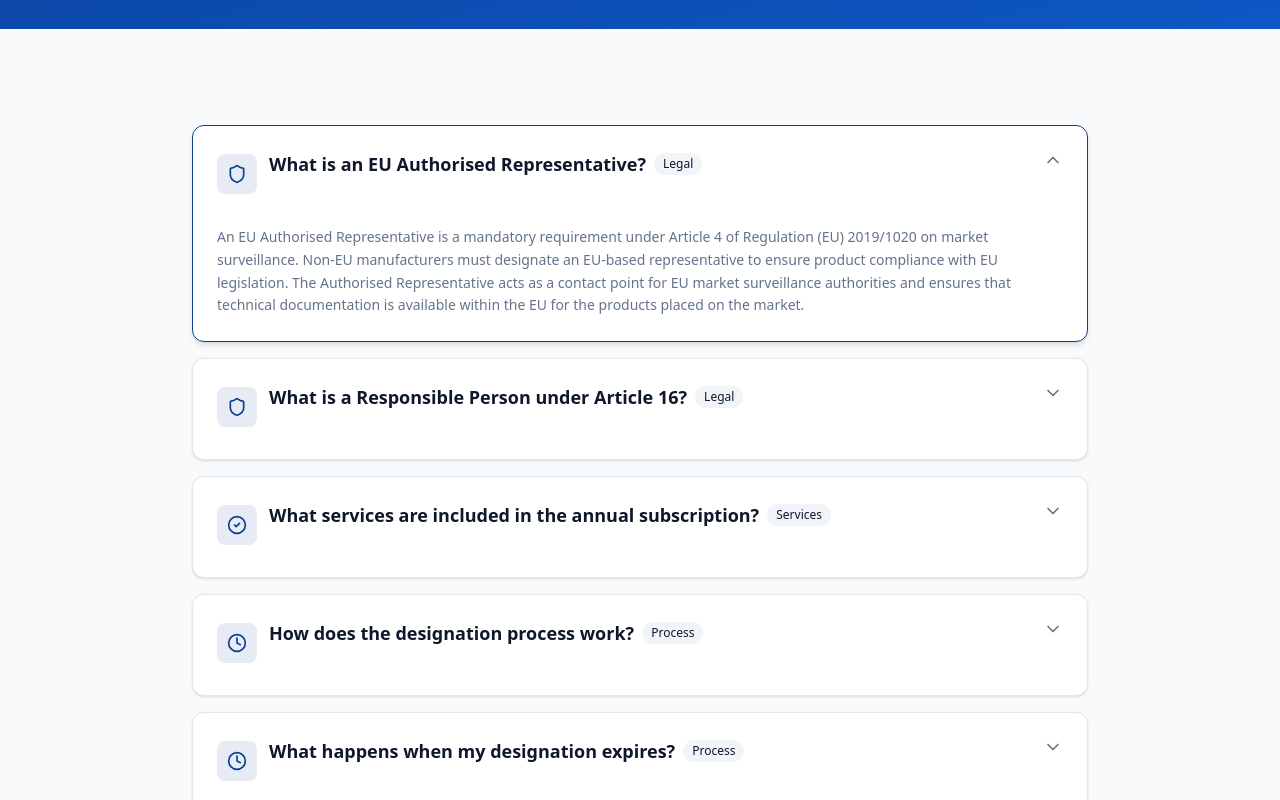
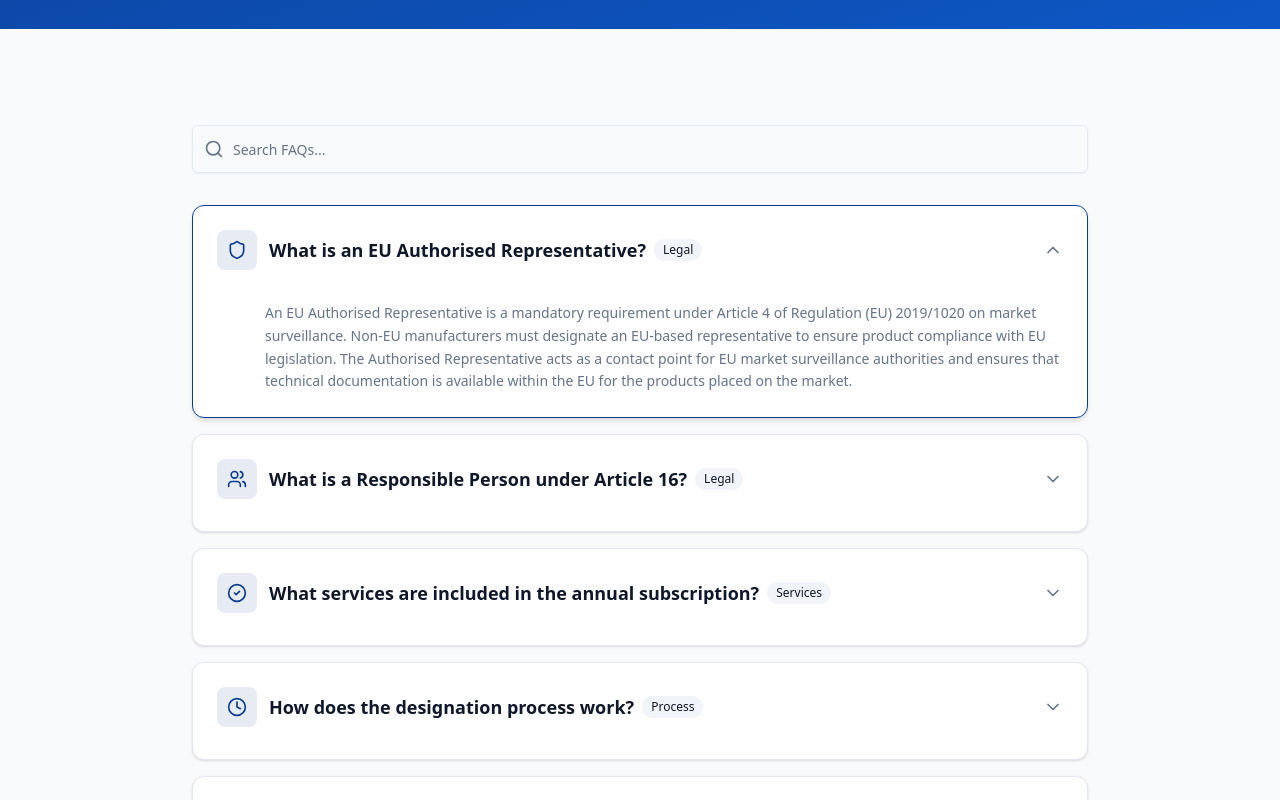
Before and after one commit to agilexplus-rv/euroconform, a Next.js app: page /faq in a window 1280 px wide. Shown: the part 400-1200 px from the top of the page. Built offline with nearby package versions, Linux system fonts and the light colour scheme.

Commit message:
FAQ improvements: unique icons per item, search function, better vertical alignment

```diff
--- a/app/faq/page.tsx
+++ b/app/faq/page.tsx
@@ -5,6 +5,7 @@ import Link from "next/link";
 import { Card, CardContent, CardHeader, CardTitle } from "@/components/ui/card";
 import { Button } from "@/components/ui/button";
 import { Badge } from "@/components/ui/badge";
+import { Input } from "@/components/ui/input";
 import {
   ChevronDown,
   HelpCircle,
@@ -15,7 +16,13 @@ import {
   Scale,
   ArrowUpDown,
   FileText,
-  Mail
+  Mail,
+  Search,
+  Users,
+  CreditCard,
+  RefreshCw,
+  Eye,
+  Lock
 } from "lucide-react";
 
 const faqs = [
@@ -30,7 +37,7 @@ const faqs = [
     id: 2,
     question: "What is a Responsible Person under Article 16?",
     answer: "The Responsible Person is required under Article 16 of Regulation (EU) 2023/988 on General Product Safety. This person must be established within the EU and is responsible for ensuring the product's compliance with safety requirements. The Responsible Person handles product safety obligations, cooperation with authorities, and incident reporting.",
-    icon: Shield,
+    icon: Users,
     category: "Legal"
   },
   {
@@ -51,7 +58,7 @@ const faqs = [
     id: 5,
     question: "What happens when my designation expires?",
     answer: "You'll receive automated email reminders at 30, 7, and 1 day before your designation expires. You can renew your designation through your client portal with one-click payment and contract re-signature. If a designation expires without renewal, all associated products will be marked as inactive in the public verification system.",
-    icon: Clock,
+    icon: RefreshCw,
     category: "Process"
   },
   {
@@ -93,10 +100,16 @@ const faqs = [
 
 export default function FAQPage() {
   const [openFaq, setOpenFaq] = useState<number | null>(1);
+  const [searchQuery, setSearchQuery] = useState('');
 
   const toggleFaq = (id: number) => {
     setOpenFaq(openFaq === id ? null : id);
   };
+
+  const filteredFaqs = faqs.filter(faq =>
+    faq.question.toLowerCase().includes(searchQuery.toLowerCase()) ||
+    faq.answer.toLowerCase().includes(searchQuery.toLowerCase())
+  );
 
   return (
     <div className="flex min-h-screen flex-col">
@@ -133,8 +146,36 @@ export default function FAQPage() {
 
       <section className="py-24 bg-gray-50">
         <div className="container mx-auto px-4">
-          <div className="mx-auto max-w-4xl space-y-4">
-            {faqs.map((faq) => {
+          <div className="mx-auto max-w-4xl">
+            {/* Search Bar */}
+            <div className="mb-8">
+              <div className="relative">
+                <Search className="absolute left-3 top-1/2 -translate-y-1/2 h-5 w-5 text-muted-foreground" />
+                <Input
+                  type="text"
+                  placeholder="Search FAQs..."
+                  value={searchQuery}
+                  onChange={(e) => setSearchQuery(e.target.value)}
+                  className="pl-10 h-12 text-base"
+                />
+              </div>
+              {searchQuery && (
+                <p className="mt-2 text-sm text-muted-foreground">
+                  Found {filteredFaqs.length} result{filteredFaqs.length !== 1 ? 's' : ''}
+                </p>
+              )}
+            </div>
+
+            {/* FAQ List */}
+            <div className="space-y-4">
+              {filteredFaqs.length === 0 ? (
+                <Card>
+                  <CardContent className="py-12 text-center">
+                    <p className="text-muted-foreground">No FAQs found matching your search.</p>
+                  </CardContent>
+                </Card>
+              ) : (
+                filteredFaqs.map((faq) => {
                   const Icon = faq.icon;
                   const isOpen = openFaq === faq.id;
 
@@ -149,13 +190,13 @@ export default function FAQPage() {
                         className="cursor-pointer"
                         onClick={() => toggleFaq(faq.id)}
                       >
-                    <div className="flex items-start justify-between gap-4">
-                      <div className="flex items-start gap-3 flex-1">
-                        <div className="flex h-10 w-10 items-center justify-center rounded-lg bg-primary/10 text-primary flex-shrink-0 mt-1">
+                        <div className="flex items-center justify-between gap-4">
+                          <div className="flex items-center gap-3 flex-1">
+                            <div className="flex h-10 w-10 items-center justify-center rounded-lg bg-primary/10 text-primary flex-shrink-0">
                               <Icon className="h-5 w-5" />
                             </div>
                             <div className="flex-1">
-                          <div className="flex items-center gap-2 mb-1">
+                              <div className="flex items-center gap-2">
                                 <CardTitle className="text-lg">{faq.question}</CardTitle>
                                 <Badge variant="secondary" className="text-xs">
                                   {faq.category}
@@ -171,7 +212,7 @@ export default function FAQPage() {
                         </div>
                       </CardHeader>
                       {isOpen && (
-                    <CardContent className="pt-0 animate-in fade-in-50 duration-300">
+                        <CardContent className="pt-0 animate-in fade-in-50 duration-300 pl-[4.5rem]">
                           <p className="text-sm text-muted-foreground leading-relaxed">
                             {faq.answer}
                           </p>
@@ -179,7 +220,9 @@ export default function FAQPage() {
                       )}
                     </Card>
                   );
-            })}
+                })
+              )}
+            </div>
           </div>
         </div>
       </section>
```
Lines whose indentation alone changed are shown as unchanged.
